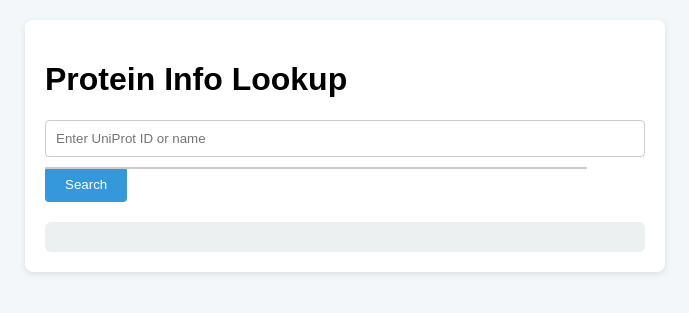
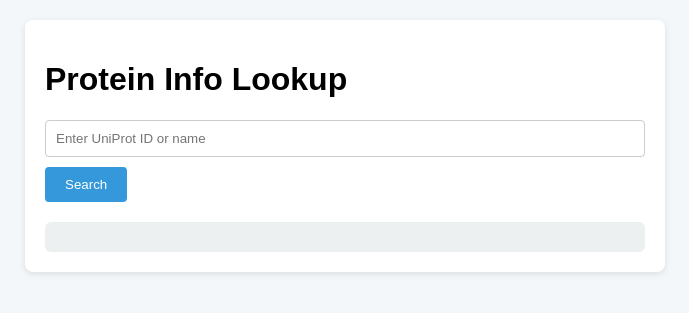
Before and after one commit to Brokencode1971/dev-playground, a Flask app: page / in a window 1280 px wide. Shown: the top 313 px of the page, without its empty margins (295-984 px from the left). Run offline with Flask 2, Linux system fonts and the light colour scheme.

Commit message:
Update index.html

```diff
--- a/templates/index.html
+++ b/templates/index.html
@@ -4,37 +4,12 @@
   <meta charset="UTF-8">
   <title>Protein Lookup</title>
   <link rel="stylesheet" href="{{ url_for('static', filename='css/main.css') }}">
-  <style>
-    #suggestions {
-      border: 1px solid #ccc;
-      max-height: 150px;
-      overflow-y: auto;
-      background: white;
-      position: absolute;
-      width: 90%;
-      z-index: 10;
-    }
-    .suggestion {
-      padding: 8px;
-      cursor: pointer;
-    }
-    .suggestion:hover {
-      background: #f0f0f0;
-    }
-  </style>
 </head>
 <body>
   <div class="container">
     <h1>Protein Info Lookup</h1>
     <form id="searchForm">
-      <input
-        type="text"
-        id="proteinId"
-        name="query"
-        placeholder="Enter UniProt ID or name"
-        autocomplete="off"
-        required
-      >
+      <input type="text" id="proteinId" name="query" placeholder="Enter UniProt ID or name" autocomplete="off" required>
       <div id="suggestions"></div>
       <button type="submit">Search</button>
     </form>
```
